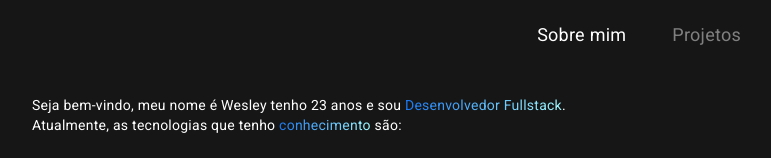
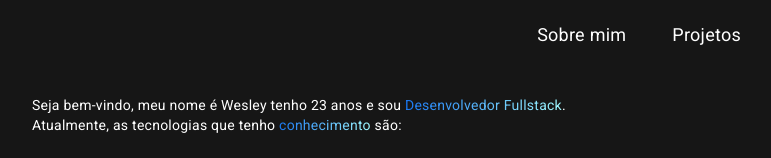
Before and after one commit to weesleycabral/site-pessoal, an Angular app: page /about in a window 1280 px wide. Shown: the top 158 px of the page, without its empty margins (249-1020 px from the left). Built offline with nearby package versions, Linux system fonts and the light colour scheme; some icons are missing.

Commit message:
feat: Add Projects component and update routing

```diff
--- a/src/app/app-routing.module.ts
+++ b/src/app/app-routing.module.ts
@@ -2,6 +2,7 @@ import { NgModule } from '@angular/core';
 import { RouterModule, Routes } from '@angular/router';
 import { HomeComponent } from './pages/home/home.component';
 import { AboutComponent } from './pages/about/about.component';
+import { ProjectsComponent } from './pages/projects/projects.component';
 
 const routes: Routes = [
   {
@@ -12,6 +13,10 @@ const routes: Routes = [
   {
     path: 'about',
     component: AboutComponent
+  },
+  {
+    path: 'projects',
+    component: ProjectsComponent
   }
 ];
 
--- a/src/app/pages/header/header.component.html
+++ b/src/app/pages/header/header.component.html
@@ -17,11 +17,7 @@
 
   <nav class="navbar">
     <!-- LOGO -->
-    <i
-      routerLink=""
-      style="font-size: 2rem; cursor: pointer"
-      class="ph-bold ph-house icon"
-    ></i>
+    <i routerLink="" style="font-size: 2rem; cursor: pointer" class="ph-bold ph-house icon"></i>
 
     <!-- NAVIGATION MENU -->
     <ul class="nav-links">
@@ -30,7 +26,7 @@
       <!-- NAVIGATION MENUS -->
       <div class="menu">
         <li><a class="about" routerLink="about">Sobre mim</a></li>
-        <li><a class="projects">Projetos</a></li>
+        <li><a class="projects" routerLink="projects">Projetos</a></li>
       </div>
     </ul>
   </nav>
--- a/src/app/pages/header/header.component.scss
+++ b/src/app/pages/header/header.component.scss
@@ -8,12 +8,14 @@ a {
   text-decoration: none;
 }
 
-.about {
+.about,
+.projects {
   color: #fff;
 }
 
-
-.about:hover, .icon:hover {
+.about:hover,
+.icon:hover,
+.projects:hover {
   background-image: linear-gradient(90deg, #1978f3, #9ff9ff);
   -webkit-background-clip: text;
   background-clip: text;
@@ -87,7 +89,7 @@ li {
   display: block;
 }
 
-.projects {
+/* .projects {
   color: #808080;
   cursor: not-allowed;
-}
+} */
```
